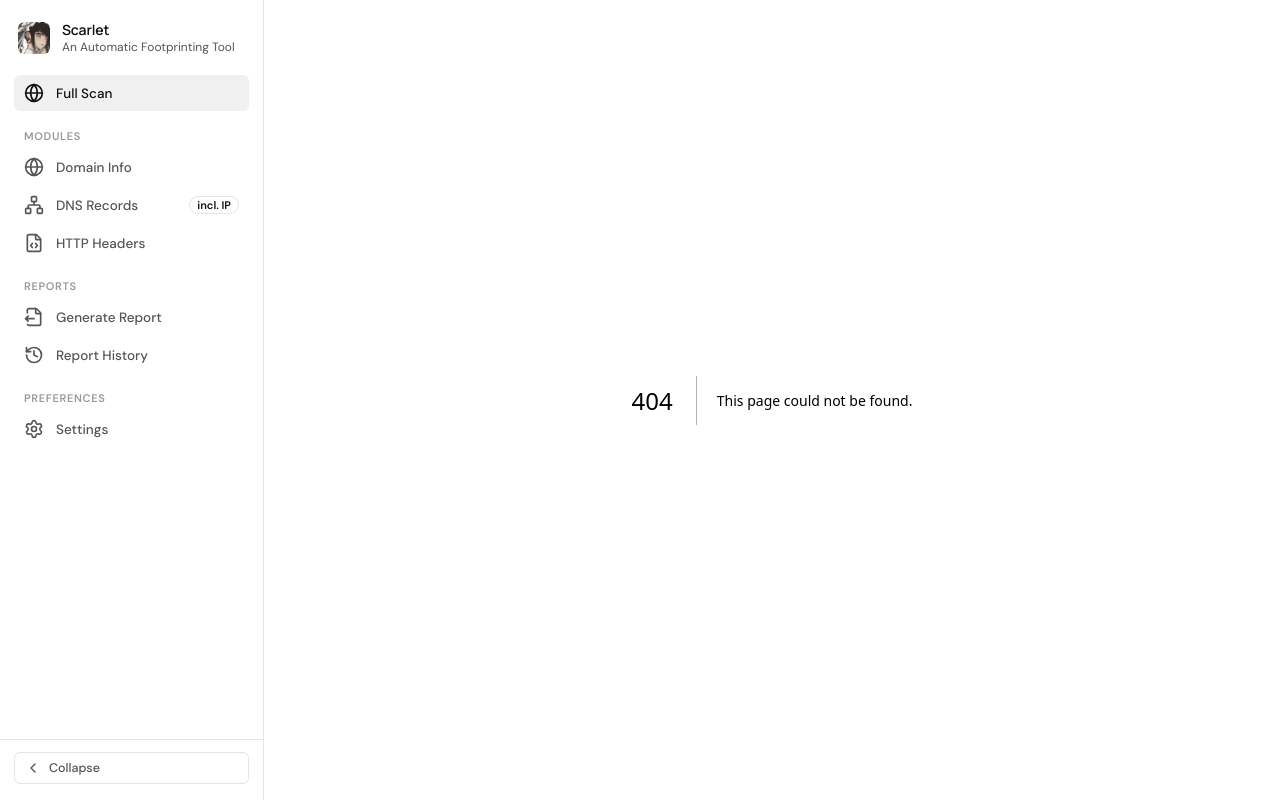
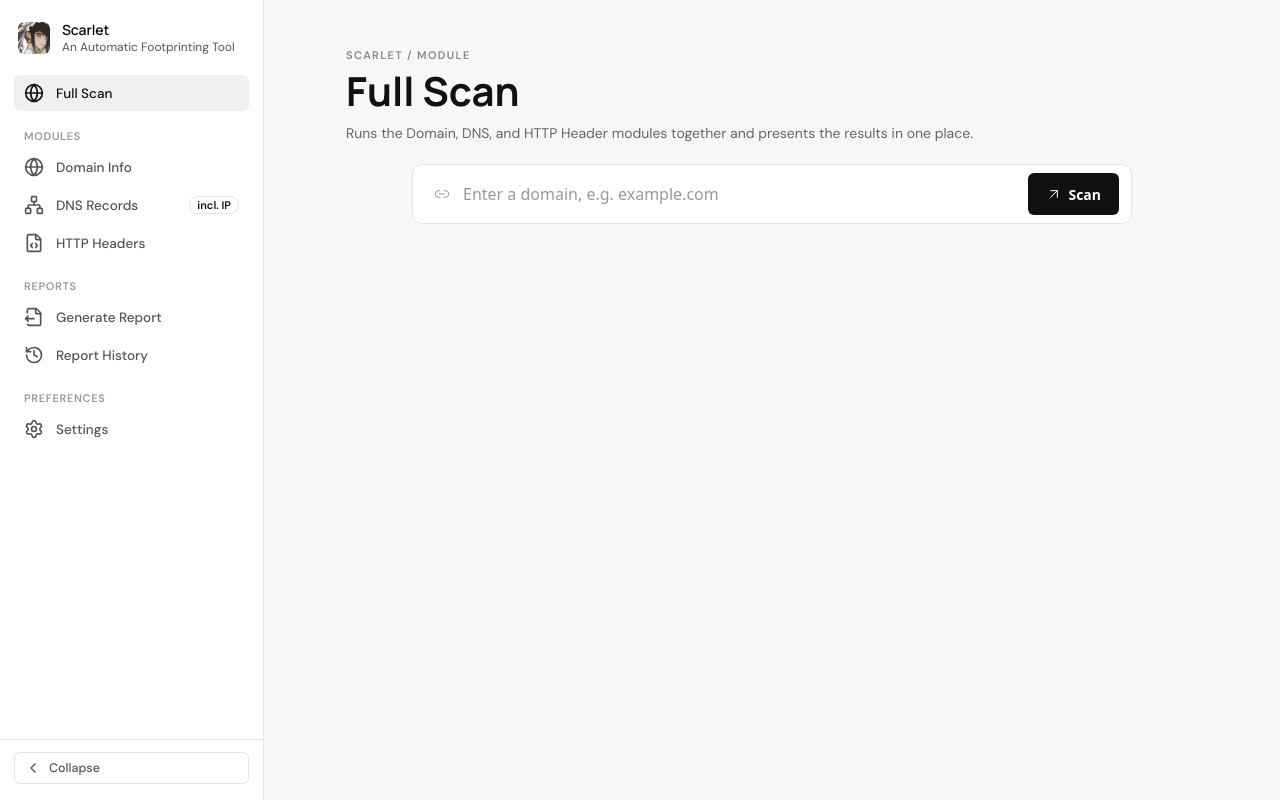
Before and after one commit to RepVignesh/Scarlet, a Next.js app in the folder frontend/: page /modules/full in a window 1280 px wide. Before the commit this address had no page. Built offline with nearby package versions, Linux system fonts and the light colour scheme; no server answers.

Commit message:
Move Full Scan to Modules [Best Fit]

```diff
--- /dev/null
+++ b/frontend/src/app/modules/full/page.tsx
@@ -0,0 +1,97 @@
+"use client";
+
+import { useState } from "react";
+import InputBar from "../../components/Inputs/InputBar";
+import PageHeader from "../../components/PageHeader";
+import DomainInfoCard from "../../components/Cards/DomainInfo/DomainInfoCard";
+import DNSRecordsCard from "../../components/Cards/DNSRecords/DNSRecordsCard";
+import HTTPHeadersCard from "../../components/Cards/HTTPHeaders/HTTPHeadersCard";
+import type { Domain, DNSRecords, HTTPHeader } from "../../interfaces/domain";
+import { fetchJson } from "../../lib/api";
+import styles from "./page.module.css";
+import { saveReport, type ScanReport } from "../../lib/report";
+import Link from "next/link";
+
+export default function Page() {
+  const [loading, setLoading] = useState(false);
+  const [domain, setDomain] = useState<Domain>();
+  const [dns, setDns] = useState<DNSRecords>();
+  const [headers, setHeaders] = useState<HTTPHeader>();
+  const [target, setTarget] = useState("");
+  const [error, setError] = useState("");
+
+  const fullScan = async (url: string) => {
+    setLoading(true);
+    setError("");
+    setDomain(undefined);
+    setDns(undefined);
+    setHeaders(undefined);
+    setTarget(url);
+
+    const results = await Promise.allSettled([
+      fetchJson<Domain>("/domain/", url),
+      fetchJson<DNSRecords>("/dns/", url),
+      fetchJson<HTTPHeader>("/domain/headers/", url),
+    ]);
+
+    const [domainResult, dnsResult, headerResult] = results;
+    if (domainResult.status === "fulfilled") setDomain(domainResult.value);
+    if (dnsResult.status === "fulfilled") setDns(dnsResult.value);
+    if (headerResult.status === "fulfilled") setHeaders(headerResult.value);
+
+    const failures = results.filter((result) => result.status === "rejected");
+    if (failures.length > 0) {
+      setError(
+        `${failures.length} scan module${failures.length > 1 ? "s" : ""} failed. Check the API connection or target.`,
+      );
+    }
+    if (
+      domainResult.status === "fulfilled" ||
+      dnsResult.status === "fulfilled" ||
+      headerResult.status === "fulfilled"
+    ) {
+      const report: ScanReport = {
+        id: `${Date.now()}`,
+        target: url,
+        scannedAt: new Date().toISOString(),
+        domain:
+          domainResult.status === "fulfilled" ? domainResult.value : undefined,
+        dns: dnsResult.status === "fulfilled" ? dnsResult.value : undefined,
+        headers:
+          headerResult.status === "fulfilled" ? headerResult.value : undefined,
+      };
+      saveReport(report);
+    }
+    setLoading(false);
+  };
+
+  return (
+    <main className={styles.page}>
+      <PageHeader
+        title="Full Scan"
+        description="Runs the Domain, DNS, and HTTP Header modules together and presents the results in one place."
+      />
+      <InputBar
+        placeholder="Enter a domain, e.g. example.com"
+        onSubmit={fullScan}
+        disabled={loading}
+      />
+      {loading && <p className={styles.state}>Running full scan…</p>}
+      {error && (
+        <p className={styles.error} role="alert">
+          {error}
+        </p>
+      )}
+      {!loading && (domain || dns || headers) && (
+        <div className={styles.reportLink}>
+          <Link href="/reports/new">Generate Report from this Scan →</Link>
+        </div>
+      )}
+      <div className={styles.results}>
+        {domain && <DomainInfoCard data={domain} />}
+        {dns && <DNSRecordsCard data={dns} domain={target} />}
+        {headers && <HTTPHeadersCard data={headers} domain={target} />}
+      </div>
+    </main>
+  );
+}
```
Also changed, not shown: frontend/src/app/modules/full/page.module.css (renamed from frontend/src/app/page.module.css).
